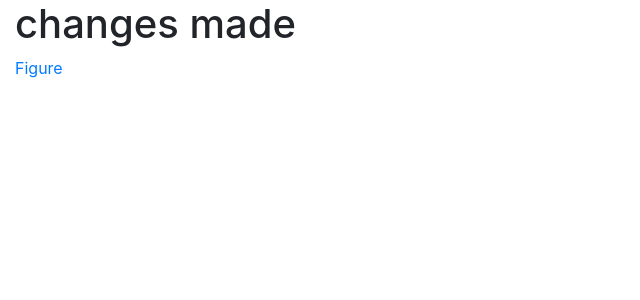
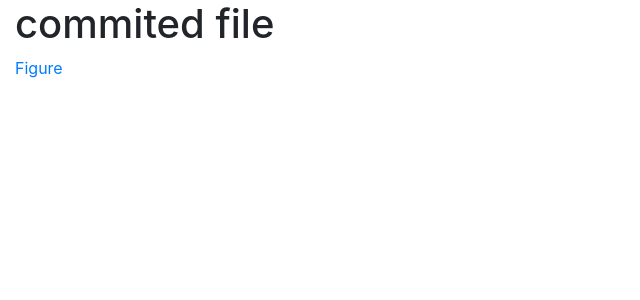
Before and after one commit to sujeetsindhu/BootstrapApplication, an Angular app: page / in a window 1280 px wide. Shown: the top 300 px of the page, without its empty margins (0-640 px from the left). Built offline with nearby package versions, Linux system fonts and the light colour scheme.

Commit message:
specified

```diff
--- a/src/app/app.component.html
+++ b/src/app/app.component.html
@@ -1,5 +1,4 @@
 <div class="container-fluid border-0">
-<h1>changes made </h1>
-
+<h1>commited file</h1>
     <router-outlet></router-outlet>
 </div>
```
